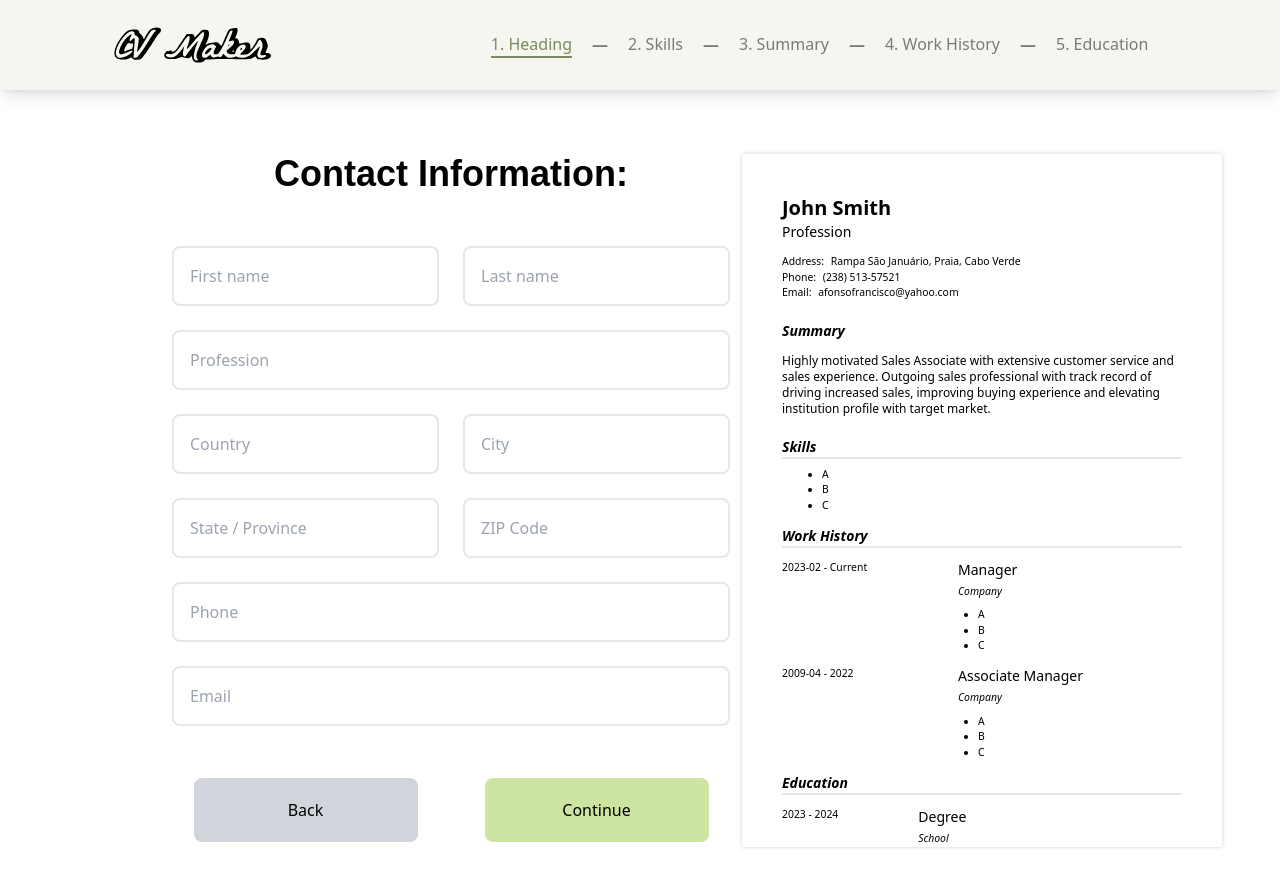
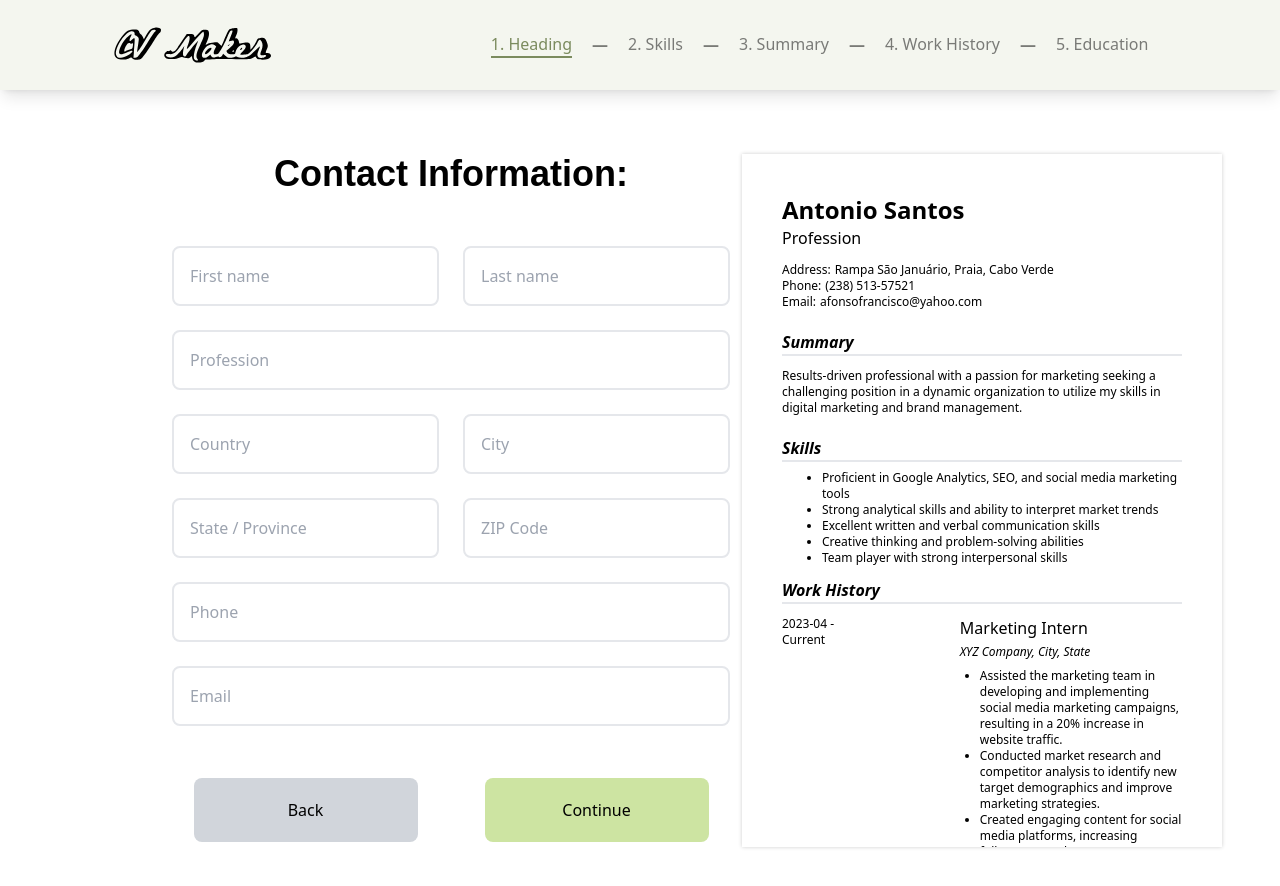
Before and after one commit to lmreineer/cv-maker, a React (Create React App) app: page / in a window 1280 px wide. Built offline with nearby package versions, Linux system fonts and the light colour scheme.

Commit message:
Adjust styles

```diff
--- a/src/components/preview/CVContent.js
+++ b/src/components/preview/CVContent.js
@@ -6,10 +6,9 @@ const Content = ({
     contactHeading,
     contactInput,
     summaryContainer,
-    summaryHeading,
+    mainBackgroundHeading,
     summary,
     mainBackgroundContainer,
-    mainBackgroundHeading,
     skillsList,
     stayPeriodContainer,
     workTimePeriodContainer,
@@ -22,67 +21,100 @@ const Content = ({
 }) => {
     return (
         <div className={textContainer}>
-            <h1 className={fullName}>John Smith</h1>
+            <h1 className={fullName}>Antonio Santos</h1>
             <h6 className={profession}>Profession</h6>
             <div>
                 <h6 className={address}>
-                    Address:{" "}
+                    Address:
                     <span className={contactInput}>
                         Rampa São Januário, Praia, Cabo Verde
                     </span>
                 </h6>
                 <h6 className={contactHeading}>
-                    Phone: <span className={contactInput}>(238) 513-57521</span>
+                    Phone:<span className={contactInput}>(238) 513-57521</span>
                 </h6>
                 <h6 className={contactHeading}>
-                    Email: <span className={contactInput}>afonsofrancisco@yahoo.com</span>
+                    Email:<span className={contactInput}>afonsofrancisco@yahoo.com</span>
                 </h6>
             </div>
             <div className={summaryContainer}>
-                <h6 className={summaryHeading}>Summary</h6>
+                <h6 className={mainBackgroundHeading}>Summary</h6>
                 <h6 className={summary}>
-                    Highly motivated Sales Associate with extensive customer service and
-                    sales experience. Outgoing sales professional with track record of
-                    driving increased sales, improving buying experience and elevating
-                    institution profile with target market.
+                    Results-driven professional with a passion for marketing seeking a
+                    challenging position in a dynamic organization to utilize my skills in
+                    digital marketing and brand management.
                 </h6>
             </div>
             <div className={mainBackgroundContainer}>
                 <h6 className={mainBackgroundHeading}>Skills</h6>
                 <ul className={skillsList}>
-                    <li>A</li>
-                    <li>B</li>
-                    <li>C</li>
+                    <li>
+                        Proficient in Google Analytics, SEO, and social media marketing
+                        tools
+                    </li>
+                    <li>
+                        Strong analytical skills and ability to interpret market trends
+                    </li>
+                    <li>Excellent written and verbal communication skills</li>
+                    <li>Creative thinking and problem-solving abilities</li>
+                    <li>Team player with strong interpersonal skills</li>
                 </ul>
                 <h6 className={mainBackgroundHeading}>Work History</h6>
                 <div className={stayPeriodContainer}>
                     <div className={workTimePeriodContainer}>
-                        <h6>2023-02 - Current</h6>
+                        <h6>2023-04 - Current</h6>
                     </div>
                     <div className={stayDetailContainer}>
-                        <div className={stayDetailHeading}>Manager</div>
+                        <div className={stayDetailHeading}>Marketing Intern</div>
                         <div>
-                            <h6 className={institution}>Company</h6>
+                            <h6 className={institution}>XYZ Company, City, State</h6>
                             <ul className={workDescriptionContainer}>
-                                <li className={workDescriptionList}>A</li>
-                                <li className={workDescriptionList}>B</li>
-                                <li className={workDescriptionList}>C</li>
+                                <li className={workDescriptionList}>
+                                    Assisted the marketing team in developing and implementing
+                                    social media marketing campaigns, resulting in a 20% increase
+                                    in website traffic.
+                                </li>
+                                <li className={workDescriptionList}>
+                                    Conducted market research and competitor analysis to identify
+                                    new target demographics and improve marketing strategies.
+                                </li>
+                                <li className={workDescriptionList}>
+                                    Created engaging content for social media platforms,
+                                    increasing follower count by 15%.
+                                </li>
+                                <li className={workDescriptionList}>
+                                    Assisted in organizing and executing marketing events,
+                                    resulting in a 30% increase in lead generation.
+                                </li>
                             </ul>
                         </div>
                     </div>
                 </div>
                 <div className={stayPeriodContainer}>
                     <div className={workTimePeriodContainer}>
-                        <h6>2009-04 - 2022</h6>
+                        <h6>2020-07 - 2022</h6>
                     </div>
                     <div className={stayDetailContainer}>
-                        <div className={stayDetailHeading}>Associate Manager</div>
+                        <div className={stayDetailHeading}>Sales Representative</div>
                         <div>
-                            <h6 className={institution}>Company</h6>
+                            <h6 className={institution}>ABC Retail Store, City, State</h6>
                             <ul className={workDescriptionContainer}>
-                                <li className={workDescriptionList}>A</li>
-                                <li className={workDescriptionList}>B</li>
-                                <li className={workDescriptionList}>C</li>
+                                <li className={workDescriptionList}>
+                                    Provided exceptional customer service, resulting in a 15%
+                                    increase in customer satisfaction ratings.
+                                </li>
+                                <li className={workDescriptionList}>
+                                    Achieved and exceeded monthly sales targets by 20% through
+                                    effective product knowledge and persuasive selling techniques.
+                                </li>
+                                <li className={workDescriptionList}>
+                                    Assisted in visual merchandising and store displays to enhance
+                                    the customer shopping experience.
+                                </li>
+                                <li className={workDescriptionList}>
+                                    Collaborated with team members to resolve customer complaints
+                                    and ensure smooth store operations.
+                                </li>
                             </ul>
                         </div>
                     </div>
@@ -90,11 +122,13 @@ const Content = ({
                 <h6 className={mainBackgroundHeading}>Education</h6>
                 <div className={stayPeriodContainer}>
                     <div className={educationTimePeriodContainer}>
-                        <h6>2023 - 2024</h6>
+                        <h6>2022 - 06</h6>
                     </div>
                     <div className={stayDetailContainer}>
-                        <h6 className={stayDetailHeading}>Degree</h6>
-                        <h6 className={institution}>School</h6>
+                        <h6 className={stayDetailHeading}>
+                            Bachelor of Business Administration, Marketing
+                        </h6>
+                        <h6 className={institution}>ABC University, City, State</h6>
                     </div>
                 </div>
             </div>
--- a/src/components/preview/CVModal.js
+++ b/src/components/preview/CVModal.js
@@ -11,13 +11,12 @@ const Modal = () => {
                 contactHeading="text-lg font-medium"
                 contactInput="font-normal ml-1"
                 summaryContainer="mt-10"
-                summaryHeading="font-bold italic text-xl mt-10"
+                mainBackgroundHeading="font-bold italic border-b-2 text-xl mt-10"
                 summary="text-xl mt-5"
                 mainBackgroundContainer="mt-5"
-                mainBackgroundHeading="font-bold italic border-b-2 text-xl mt-10"
                 skillsList="list-disc ml-14 mt-2 text-lg"
                 stayPeriodContainer="flex mt-5"
-                workTimePeriodContainer="text-lg w-36"
+                workTimePeriodContainer="text-lg w-96"
                 stayDetailContainer="ml-32 text-lg"
                 stayDetailHeading="text-xl"
                 institution="mt-1 italic font-light"
--- a/src/components/preview/CVPreview.js
+++ b/src/components/preview/CVPreview.js
@@ -12,29 +12,28 @@ const Control = () => {
     return (
         <div>
             <div
-                className="shadow-all-sides-light w-[30rem] h-[87%] mt-[4rem] p-10 hover:cursor-pointer select-none"
+                className="shadow-all-sides-light w-[30rem] h-[43.3rem] mt-[4rem] p-10 hover:cursor-pointer select-none overflow-auto"
                 onClick={toggleClick}
             >
                 <Content
-                    fullName="text-xl font-bold"
-                    profession="text-sm"
-                    address="mt-3 text-[0.65rem] font-medium"
-                    contactHeading="text-[0.65rem] font-medium"
+                    fullName="text-2xl font-bold"
+                    profession="text-base"
+                    address="mt-3 text-xs font-medium"
+                    contactHeading="text-xs font-medium"
                     contactInput="font-normal ml-1"
                     summaryContainer="mt-5"
-                    summaryHeading="font-bold italic text-sm"
+                    mainBackgroundHeading="font-bold italic border-b-2 text-base mt-3"
                     summary="text-xs mt-3"
                     mainBackgroundContainer="mt-5"
-                    mainBackgroundHeading="font-bold italic border-b-2 text-sm mt-3"
-                    skillsList="list-disc ml-10 mt-2 text-[0.65rem]"
+                    skillsList="list-disc ml-10 mt-2 text-xs"
                     stayPeriodContainer="flex mt-3"
-                    workTimePeriodContainer="text-[0.65rem] w-24"
-                    stayDetailContainer="ml-20 text-[0.65rem]"
-                    stayDetailHeading="text-sm"
+                    workTimePeriodContainer="text-xs w-44"
+                    stayDetailContainer="ml-20 text-xs w-full"
+                    stayDetailHeading="text-base"
                     institution="mt-1 italic font-light"
                     workDescriptionContainer="list-disc ml-5 mt-2"
                     workDescriptionList="font-light"
-                    educationTimePeriodContainer="text-[0.65rem]"
+                    educationTimePeriodContainer="text-xs w-20"
                 />
             </div>
 
```
